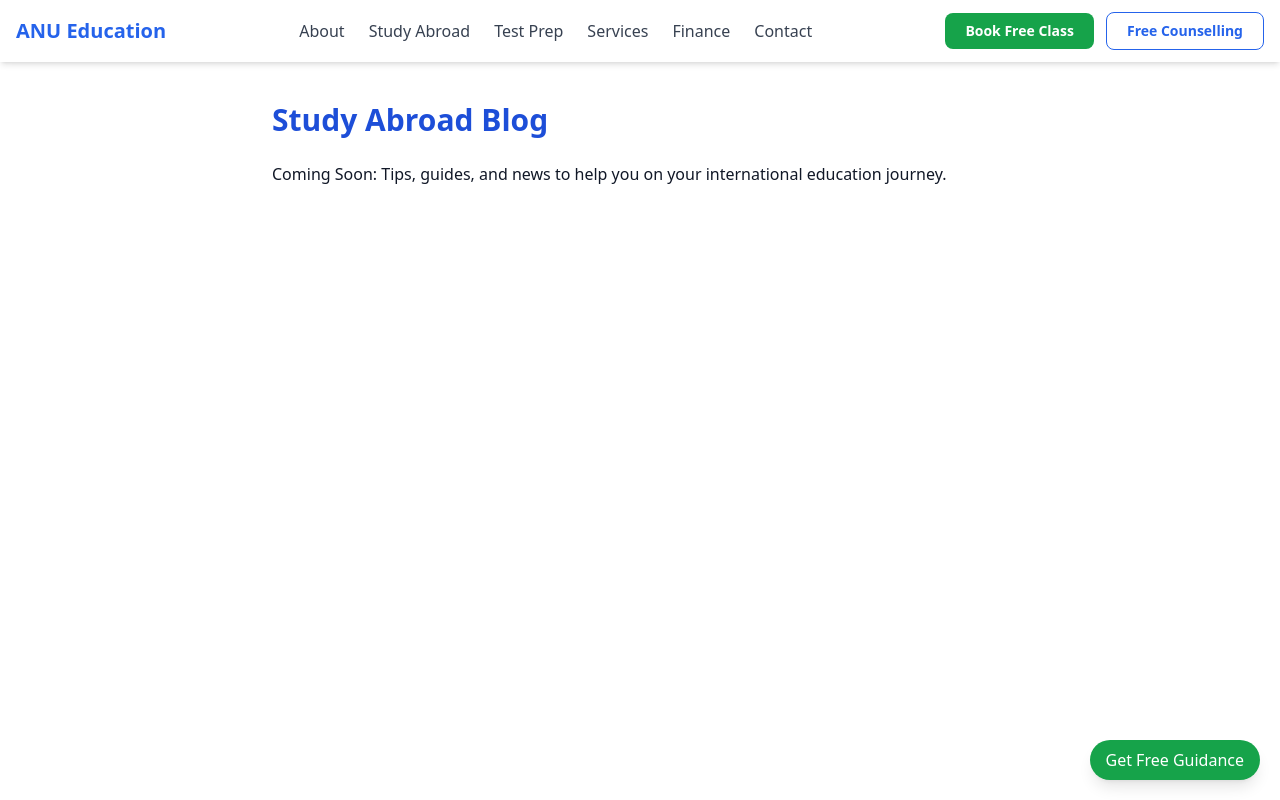
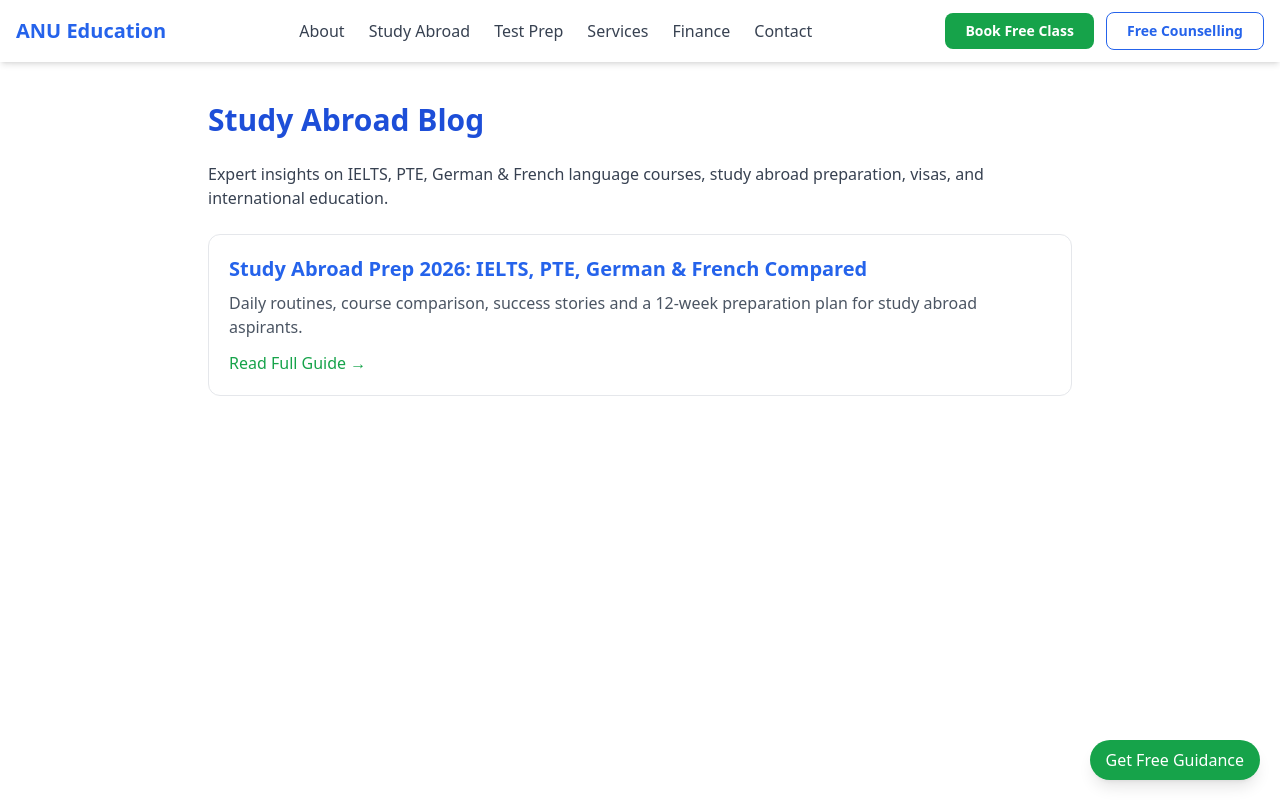
Before and after one commit to shailendra9897/anu-education, a Next.js app: page /blog in a window 1280 px wide. Shown: the top 800 px of the page. Built offline with nearby package versions, Linux system fonts and the light colour scheme.

Commit message:
feat: upgrade blog index page and add internal blog listing

```diff
--- a/app/blog/page.tsx
+++ b/app/blog/page.tsx
@@ -1,13 +1,37 @@
 export const metadata = {
-  title: "Study Abroad Blog - ANU Education",
-  description: "Explore expert blogs on IELTS, visas, scholarships, and study abroad destinations.",
+  title: "Study Abroad Blog 2026 | IELTS, PTE, Germany – ANU Education",
+  description:
+    "Read expert blogs on IELTS, PTE, German language, study in Germany, visas, scholarships & study abroad preparation by ANU Education.",
 };
 
 export default function BlogPage() {
   return (
-    <div className="max-w-3xl mx-auto px-4 py-10 space-y-6">
-      <h1 className="text-3xl font-bold text-blue-700">Study Abroad Blog</h1>
-      <p>Coming Soon: Tips, guides, and news to help you on your international education journey.</p>
+    <div className="max-w-4xl mx-auto px-4 py-10 space-y-6">
+      <h1 className="text-3xl font-bold text-blue-700">
+        Study Abroad Blog
+      </h1>
+
+      <p className="text-gray-700">
+        Expert insights on IELTS, PTE, German & French language courses,
+        study abroad preparation, visas, and international education.
+      </p>
+
+      {/* Blog List */}
+      <div className="border rounded-xl p-5 hover:shadow-md transition">
+        <h2 className="text-xl font-semibold text-blue-600">
+          Study Abroad Prep 2026: IELTS, PTE, German & French Compared
+        </h2>
+        <p className="text-gray-600 mt-2">
+          Daily routines, course comparison, success stories and a 12-week
+          preparation plan for study abroad aspirants.
+        </p>
+        <a
+          href="/blog/study-abroad-prep-2026"
+          className="inline-block mt-3 text-green-600 font-medium hover:underline"
+        >
+          Read Full Guide →
+        </a>
+      </div>
     </div>
   );
 }
```
